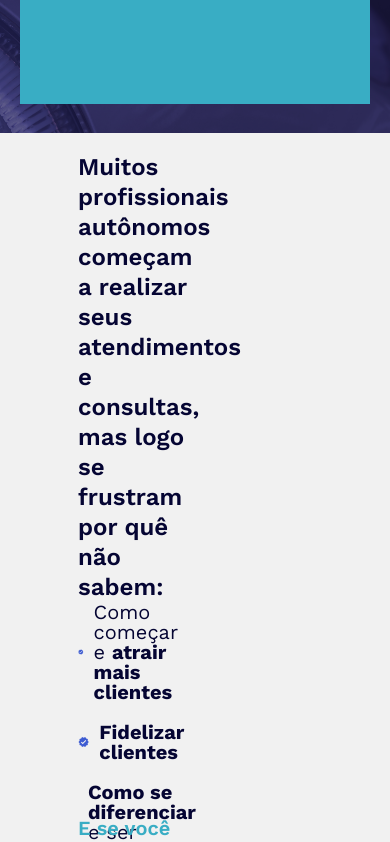
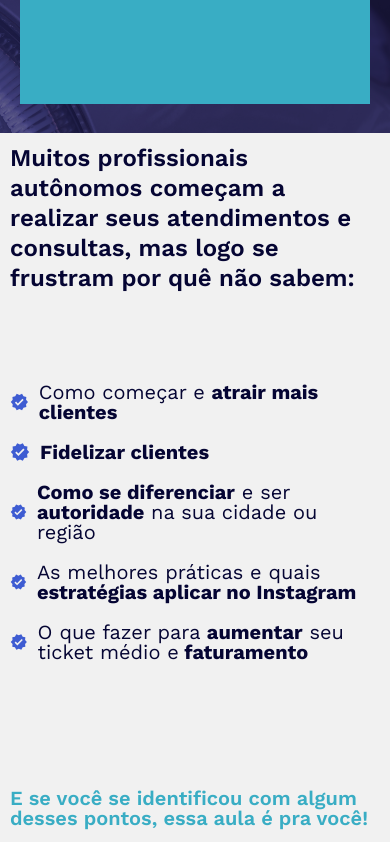
Before and after one commit to viniciuscoassis/LandingPage_Prit, a React (Create React App) app: page / in a window 390 px wide. Shown: the part 880-1722 px from the top of the page. Built offline with nearby package versions, Linux system fonts and the light colour scheme.

Commit message:
fix: responsive for < 600wth section1

```diff
--- a/src/Components/Section1.js
+++ b/src/Components/Section1.js
@@ -101,4 +101,11 @@ const Wrapper = styled.div`
     color: #39adc4;
     font-size: 20px;
   }
+  @media (max-width: 600px) {
+    padding: 10px;
+    height: 100vh;
+    .body {
+      margin-bottom: 70px;
+    }
+  }
 `;
```
